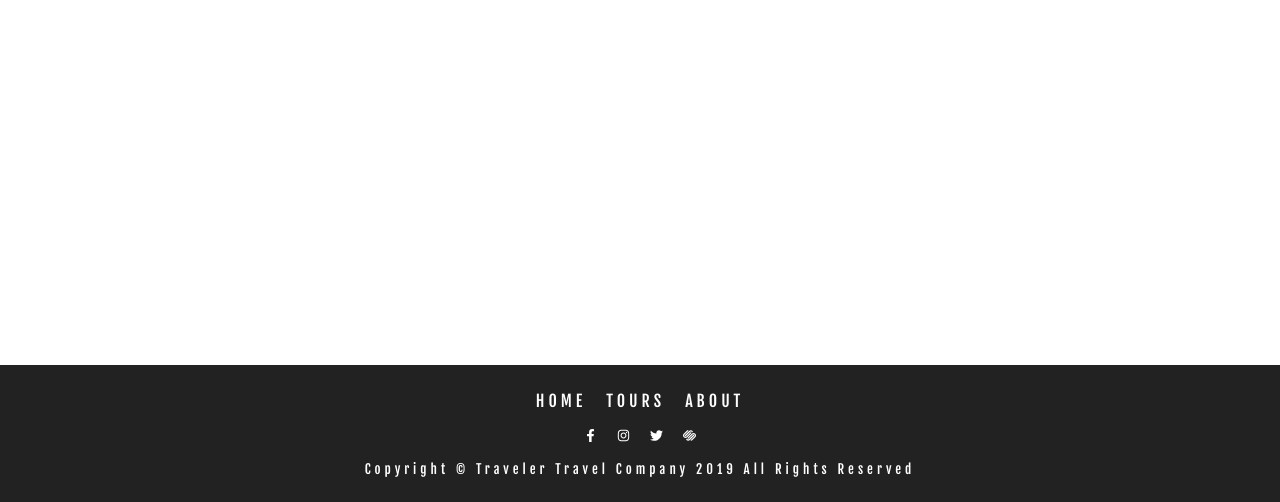
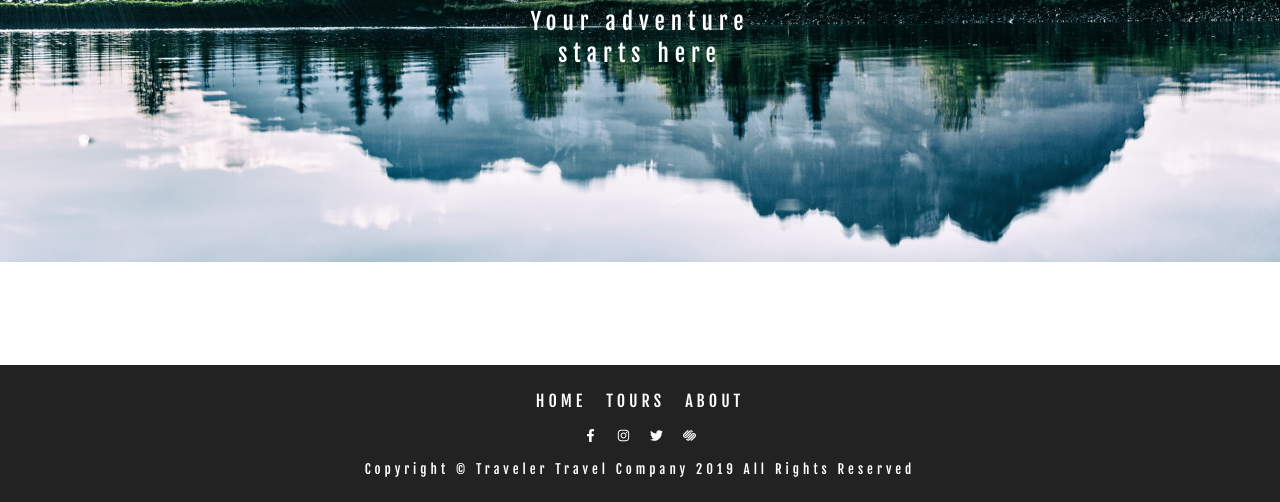
Before and after one commit to ninjadev220/gatsby-gsap-contentful-traveler-website, a Gatsby site: page /tours in a window 1280 px wide. Shown: the part 364-866 px from the top of the page. Built offline with nearby package versions, Linux system fonts and the light colour scheme; Gatsby itself is replaced by a stand-in of ours.

Commit message:
adding hero image for Tours page

```diff
--- a/src/components/Banner/banner.scss
+++ b/src/components/Banner/banner.scss
@@ -15,7 +15,7 @@
   p {
     width: 85%;
     letter-spacing: 6px;
-    font-size: 1.4rem;
+    font-size: 2.3rem;
     margin: 0 auto;
     margin-bottom: 2rem;
   }
--- a/src/components/StyledHero.jsx
+++ b/src/components/StyledHero.jsx
@@ -11,9 +11,9 @@ const StyledHero = ({ img, className, children, home }) => {
 }
 
 export default styled(StyledHero)`
-  min-height: ${props => (props.home ? "calc(100vh - 66px)" : "75vh")};
+  min-height: ${props => (props.home ? "calc(100vh - 66px)" : "70vh")};
   background: ${props =>
-    props.home
+    props.opacity
       ? "linear-gradient(rgba(63, 208, 212, 0.7), rgba(0, 0, 0, 0.5))"
       : "none"};
   background-position: center;
--- a/src/pages/index.js
+++ b/src/pages/index.js
@@ -11,7 +11,11 @@ import { graphql } from "gatsby"
 
 export default ({ data }) => (
   <Layout>
-    <StyledHero home="true" img={data.homeHeroImage.childImageSharp.fluid}>
+    <StyledHero
+      home="true"
+      opacity="true"
+      img={data.homeHeroImage.childImageSharp.fluid}
+    >
       <Banner
         className="banner"
         title="find your way"
--- a/src/pages/tours.js
+++ b/src/pages/tours.js
@@ -1,12 +1,36 @@
 import React from "react"
 import Layout from "../components/Layout/Layout"
+import StyledHero from "../components/StyledHero"
+import Banner from "../components/Banner/Banner"
+import { graphql } from "gatsby"
 
-const tours = () => {
+const tours = ({ data }) => {
   return (
     <Layout>
-      <h1>Tours Page</h1>
+      <StyledHero
+        opacity="true"
+        img={data.toursHeroImage.childImageSharp.fluid}
+      >
+        <Banner
+          className="banner"
+          title="Tours"
+          info="Your adventure starts here"
+        ></Banner>
+      </StyledHero>
     </Layout>
   )
 }
 
+export const query = graphql`
+  query {
+    toursHeroImage: file(relativePath: { eq: "toursHero.jpg" }) {
+      childImageSharp {
+        fluid(quality: 90, maxWidth: 4140) {
+          ...GatsbyImageSharpFluid_withWebp
+        }
+      }
+    }
+  }
+`
+
 export default tours
```
Also changed, not shown: src/images/toursHero.jpg (added).
